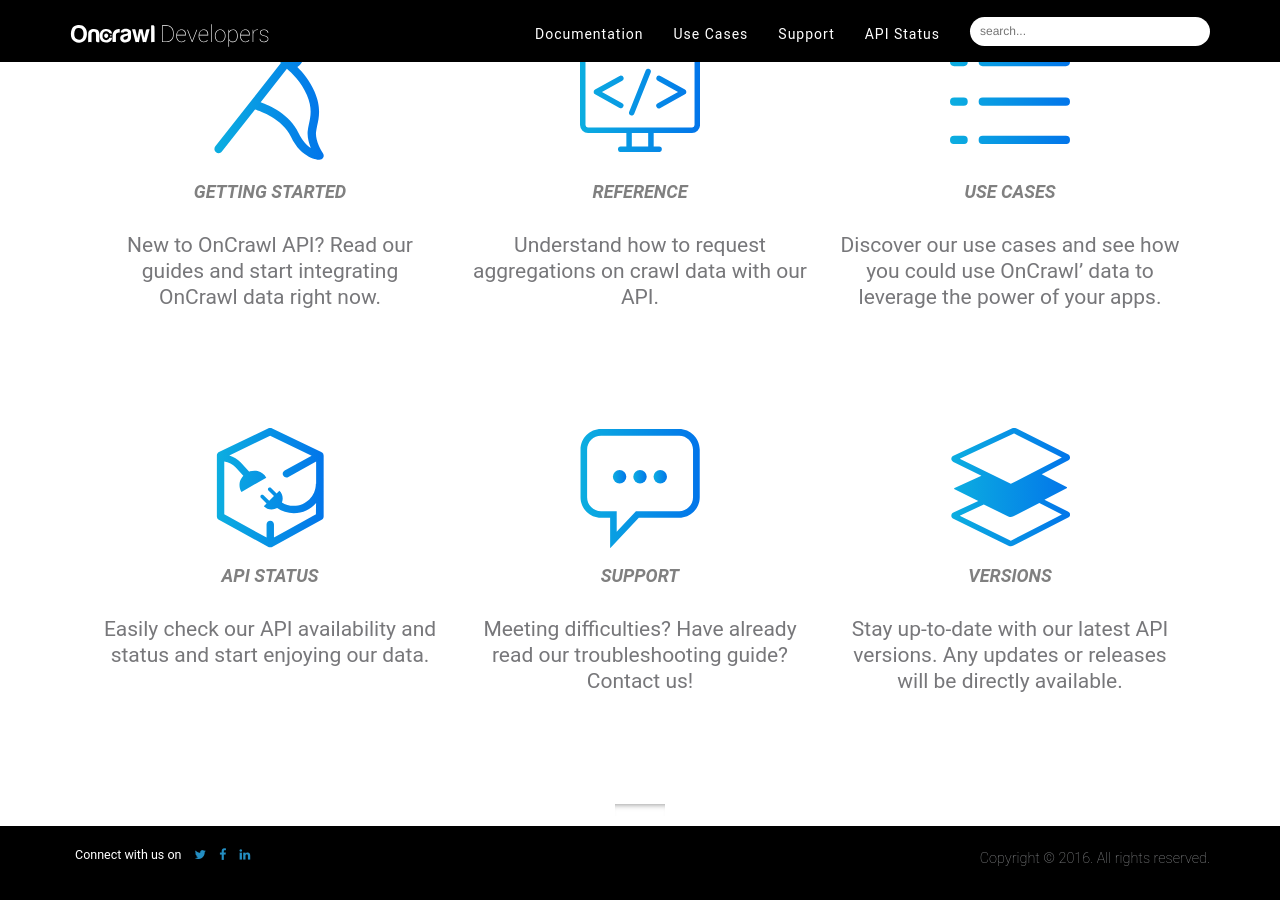
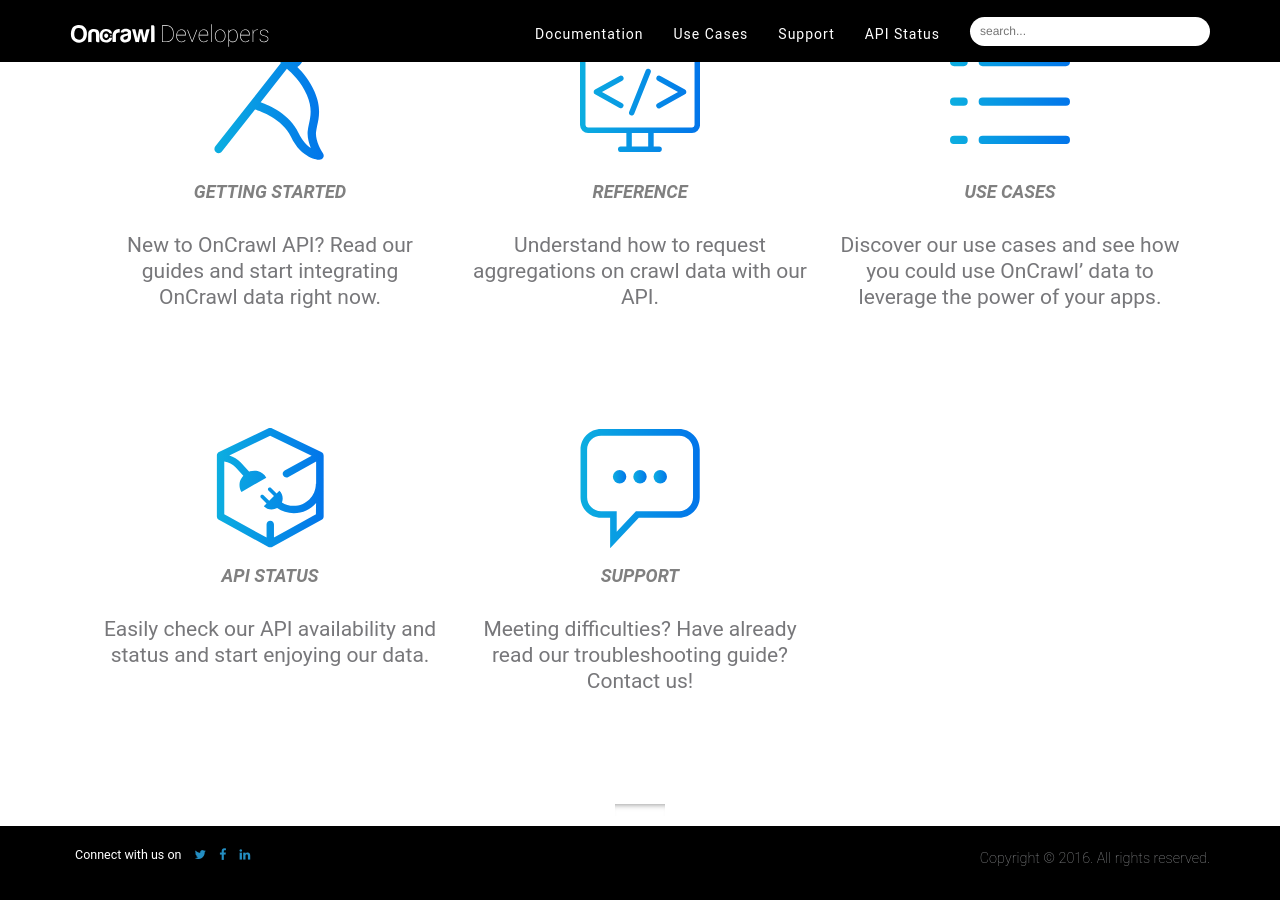
Before and after one commit to cogniteev/oncrawl-documentation-platform, a Jekyll site: the page built from index.html, in a window 1280 px wide and 900 px high, scrolled down 995 px. Built offline with Jekyll 4.4.1, drawn with Linux system fonts in a browser that asks for light colours; nearby versions of some CDN libraries; library files that are not in the unit come from our copies; comment, search, counter and statistics services are not loaded.

Commit message:
Remove `Versions` from homepage

```diff
--- a/index.html
+++ b/index.html
@@ -113,7 +113,7 @@
           </a>
           <p class="lead wow" style="color:#77777a;">Meeting difficulties? Have already read our troubleshooting guide? Contact us! </p>
         </div>
-        <div class="col-md-4">
+<!--         <div class="col-md-4">
           <a href="versions">
              <span class="fa-stack fa-4x">
                <img src="images/broken-links.svg" width="60%">
@@ -122,7 +122,7 @@
            </a>
            <p class="lead wow" style="color:#77777a;">Stay up-to-date with our latest API versions. Any updates or releases will be directly available.  </p>
         </div>
-      </div>
+ -->      </div>
     </div>
   </section>
 
```
